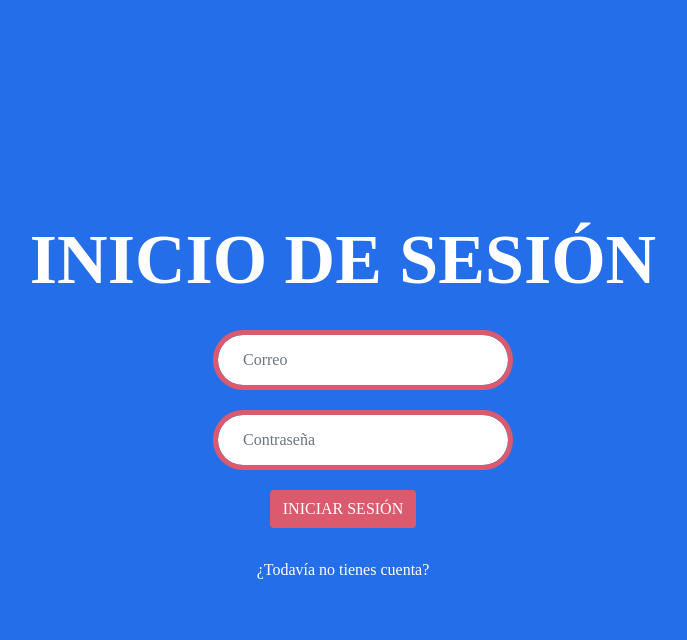
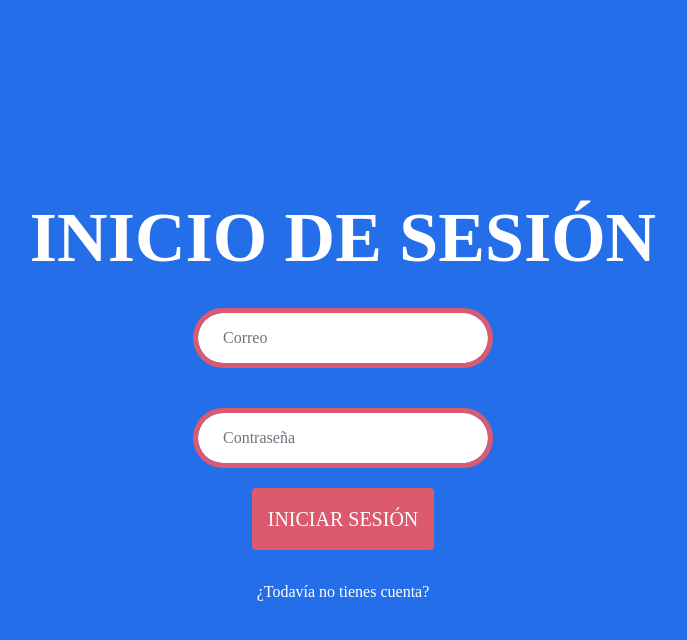
Before and after one commit to MaitaneG/EasyEnglish, a Django app: page /login in a window 1280 px wide. Shown: the top 640 px of the page, without its empty margins (297-984 px from the left). Run offline with Django 4.2, Linux system fonts and the light colour scheme; some libraries are stand-ins or nearby versions; some web fonts are replaced.

Commit message:
Style login

```diff
--- a/EasyEnglish/user/static/css/styles.css
+++ b/EasyEnglish/user/static/css/styles.css
@@ -29,7 +29,9 @@ body .home_page a.btn:active {
   background-color: #d0203a;
 }
 body .home_page form {
-  text-align: center;
+  display: flex;
+  flex-direction: column;
+  align-items: center;
 }
 body .home_page form input {
   color: black;
@@ -40,7 +42,9 @@ body .home_page form input {
 }
 body .home_page form button {
   background-color: #db5a6e;
-  color: white;
+  color: white !important;
+  font-size: 20px;
+  padding: 15px;
 }
 
 * {
--- a/EasyEnglish/user/static/scss/styles.scss
+++ b/EasyEnglish/user/static/scss/styles.scss
@@ -5,6 +5,7 @@ $font_color_secundary: black;
 $font_family: Montagu Slab;
 $font_size_big_title: 70px;
 $font_size_big_button: 30px;
+$font_size_small_button: 20px;
 
 body {
   background-color: $primary_color;
@@ -22,9 +23,8 @@ body {
     }
 
     a {
-
-        color: $font_color;
-        margin-top: 30px;
+      color: $font_color;
+      margin-top: 30px;
 
       &.btn {
         font-size: $font_size_big_button;
@@ -43,7 +43,9 @@ body {
     }
 
     form {
-      text-align: center;
+      display: flex;
+      flex-direction: column;
+      align-items: center;
 
       input {
         color: $font_color_secundary;
@@ -55,7 +57,9 @@ body {
 
       button {
         background-color: $secondary_color;
-        color: $font_color;
+        color: $font_color !important;
+        font-size: $font_size_small_button;
+        padding: 15px;
       }
     }
   }
```
Also changed, not shown: EasyEnglish/user/static/scss/styles.css (+6 -2 lines), 1 other file.
